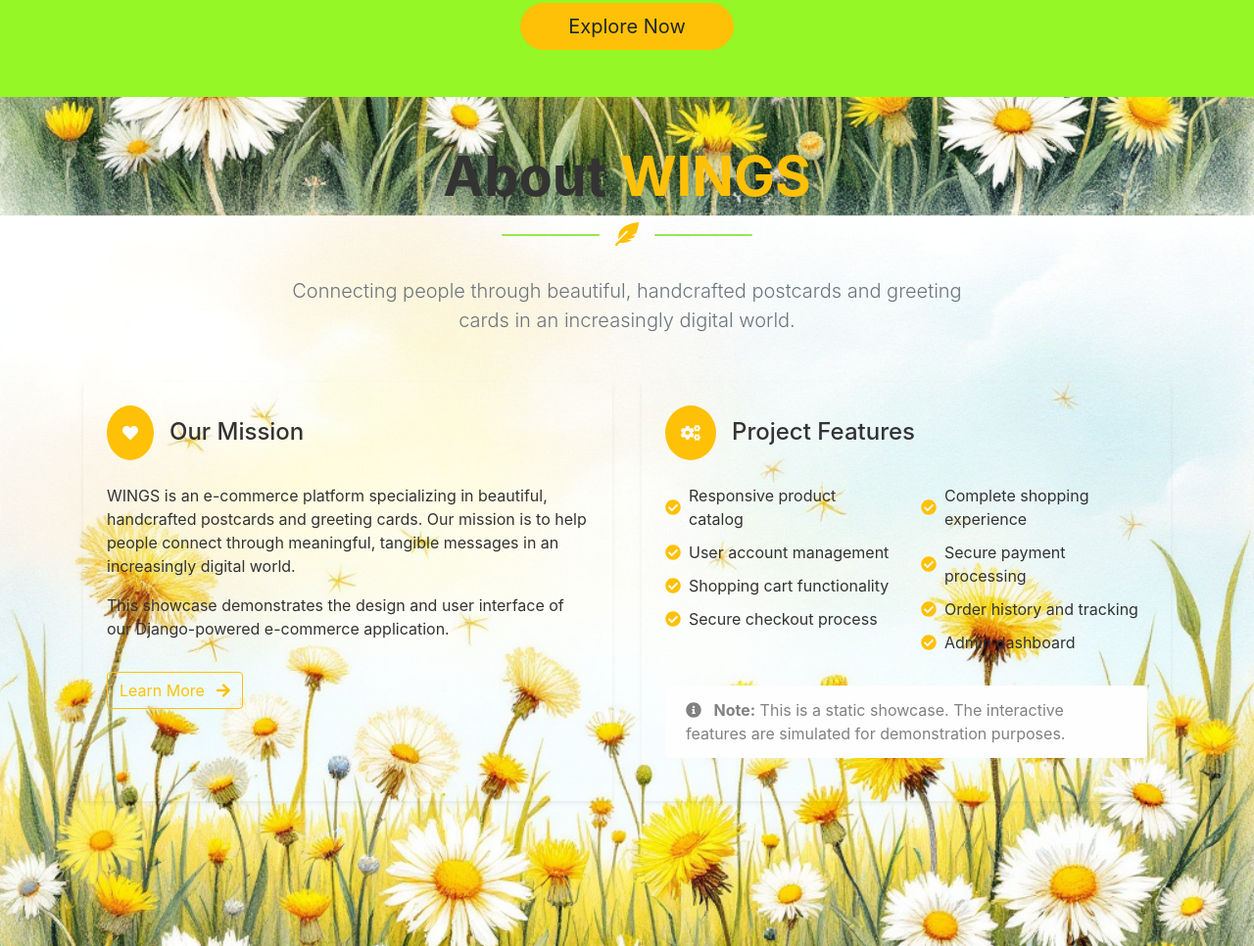
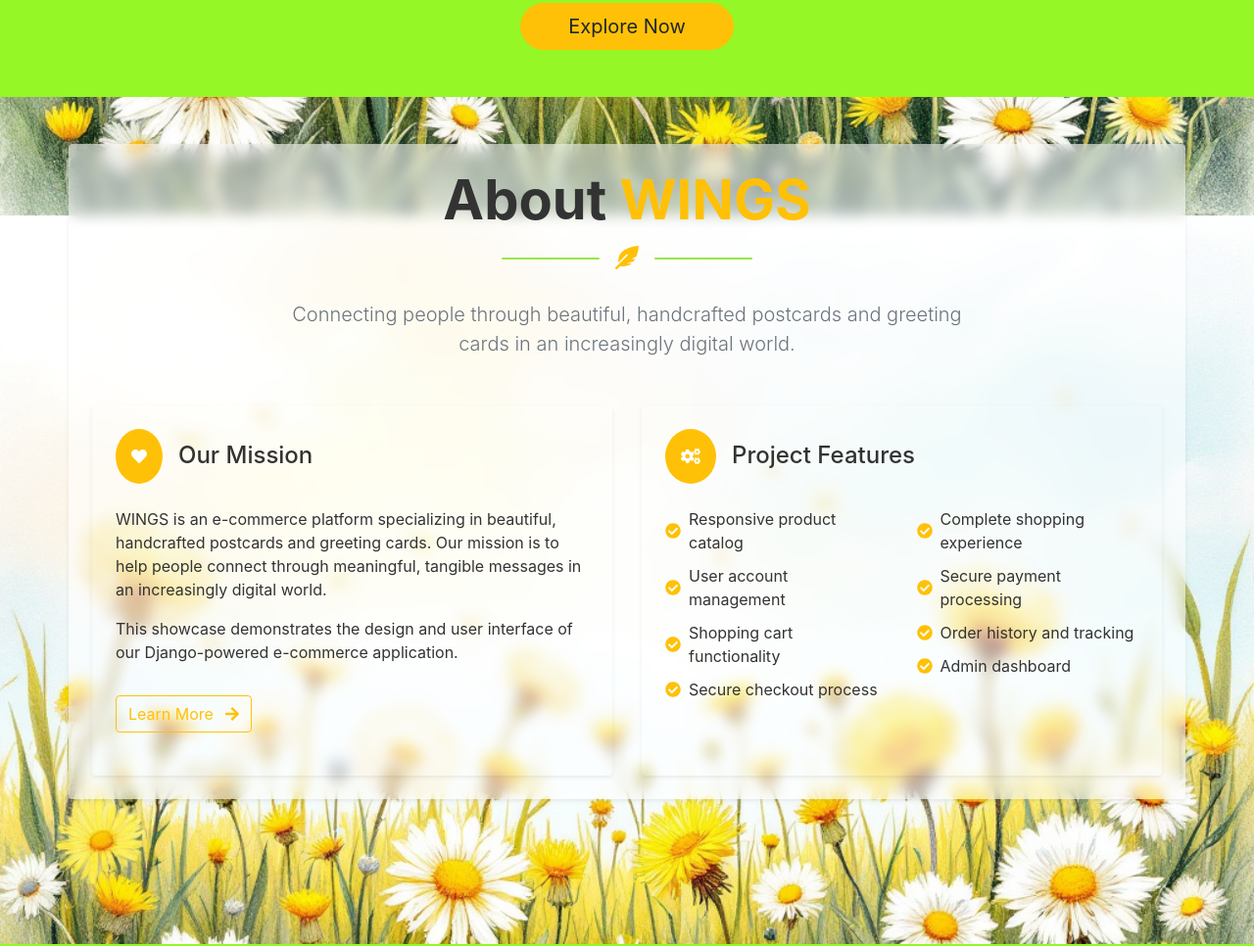
Before and after one commit to Tilooo/tilooo.github.io, a plain HTML site: page projects/e-commerce/index.html in a window 1280 px wide. Shown: the part 740-1706 px from the top of the page at 98% size. Drawn offline with nearby package versions, Linux system fonts and the light colour scheme.

Commit message:
27. updated About sector.

```diff
--- a/projects/e-commerce/index.html
+++ b/projects/e-commerce/index.html
@@ -176,7 +176,7 @@
 
     <!-- About Section -->
     <section id="about" class="py-5">
-        <div class="container">
+        <div class="container bg-white-translucent rounded shadow-sm p-4">
             <div class="text-center mb-5">
                 <h2 class="display-4 font-weight-bold">About <span class="text-warning">WINGS</span></h2>
                 <div class="divider-custom">
@@ -230,9 +230,6 @@
                                         <li><i class="fas fa-check-circle text-warning mr-2"></i> Admin dashboard</li>
                                     </ul>
                                 </div>
-                            </div>
-                            <div class="alert alert-light mt-3 mb-0" role="alert">
-                                <i class="fas fa-info-circle mr-2"></i> <strong>Note:</strong> This is a static showcase. The interactive features are simulated for demonstration purposes.
                             </div>
                         </div>
                     </div>
--- a/projects/e-commerce/styles.css
+++ b/projects/e-commerce/styles.css
@@ -64,6 +64,11 @@
 
 #about .card:hover {
     transform: translateY(-5px);
+}
+
+.bg-white-translucent {
+    background-color: rgba(255, 255, 255, 0.55);
+    backdrop-filter: blur(7px);
 }
 
 /* MODERN FOOTER STYLES */
@@ -386,7 +391,10 @@
 
 .modern-input .form-control {
     background: rgba(255, 255, 255, 0.9);
-    backdrop-filter: blur(5px);
+    bg-white-translucent {
+        background-color: rgba(255, 255, 255, 0.85);
+        backdrop-filter: blur(5px);
+    }
 }
 
 /* Pulse effect for brand name */
```
